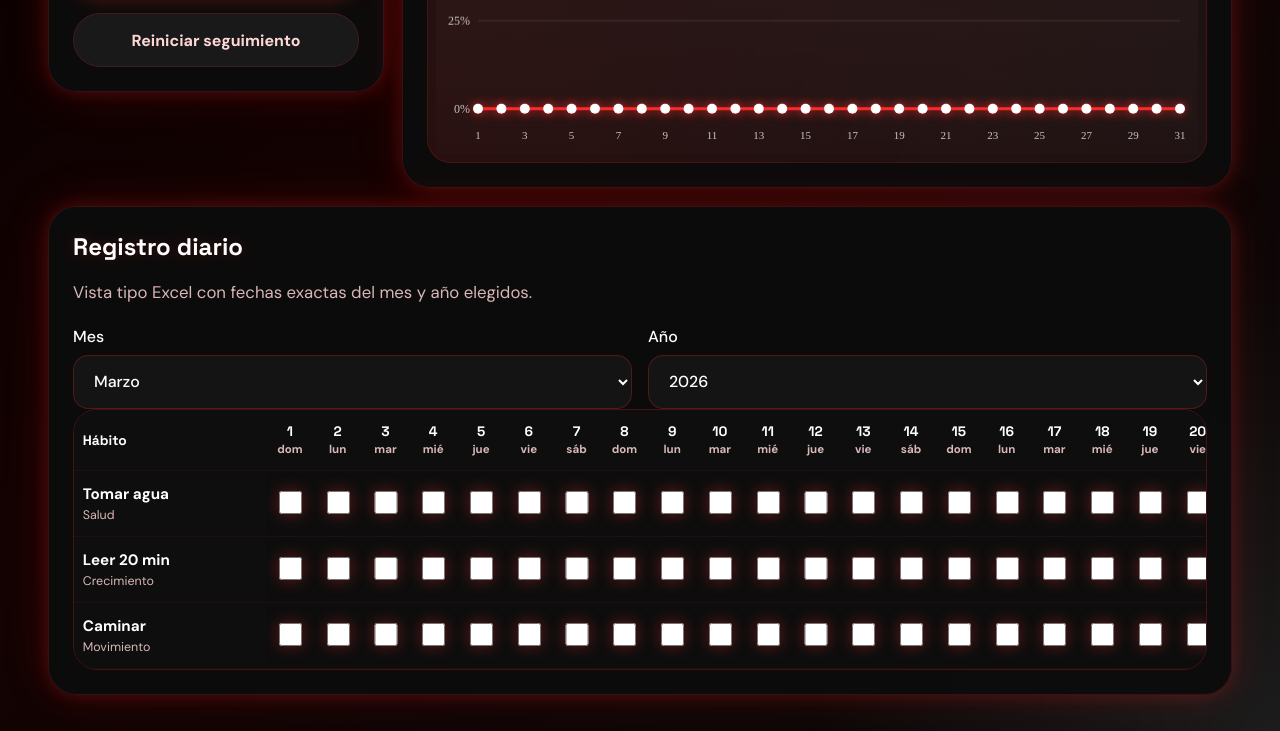
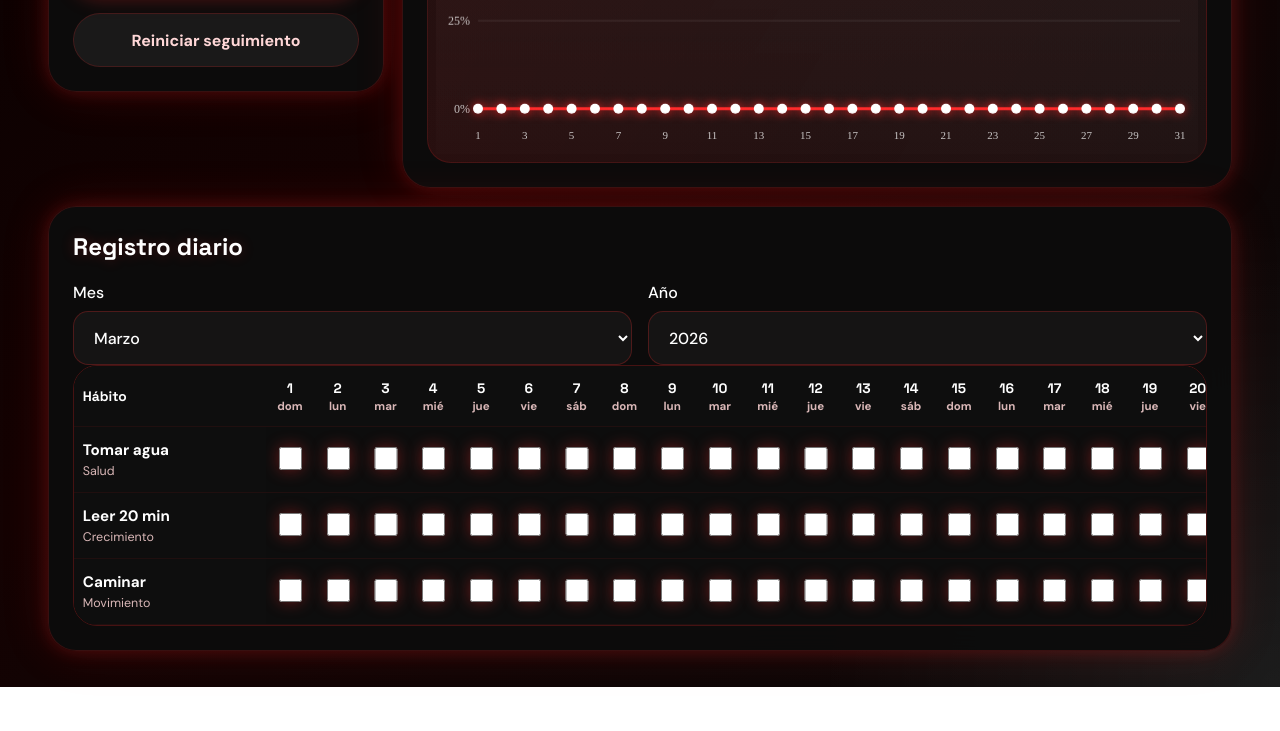
Before and after one commit to somoshermanosalison-lab/Habit-tracker, a website: page public/index.html in a window 1280 px wide. Shown: the part 973-1704 px from the top of the page. After the commit the page ends 1660 px from the top, so only its background shows below. Drawn offline with Linux system fonts and the light colour scheme.

Commit message:
modificacion de subtitulo

```diff
--- a/public/index.html
+++ b/public/index.html
@@ -71,7 +71,6 @@
         <section class="panel table-panel">
           <div class="panel-heading">
             <h2>Registro diario</h2>
-            <p>Vista tipo Excel con fechas exactas del mes y año elegidos.</p>
           </div>
           <div class="calendar-controls">
             <label>
```
